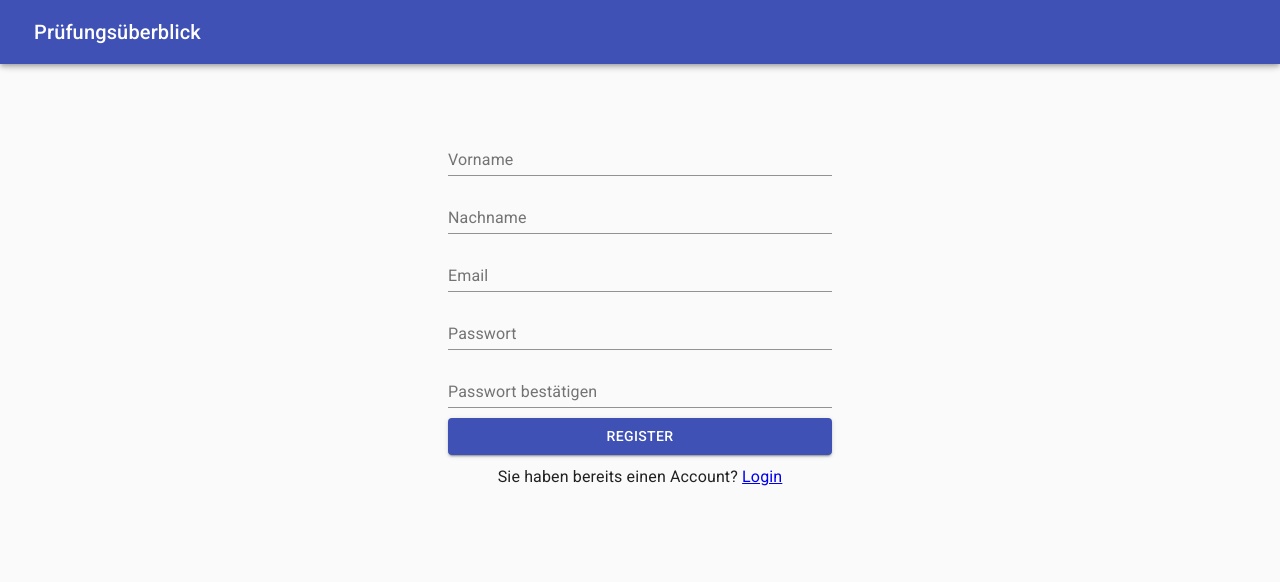
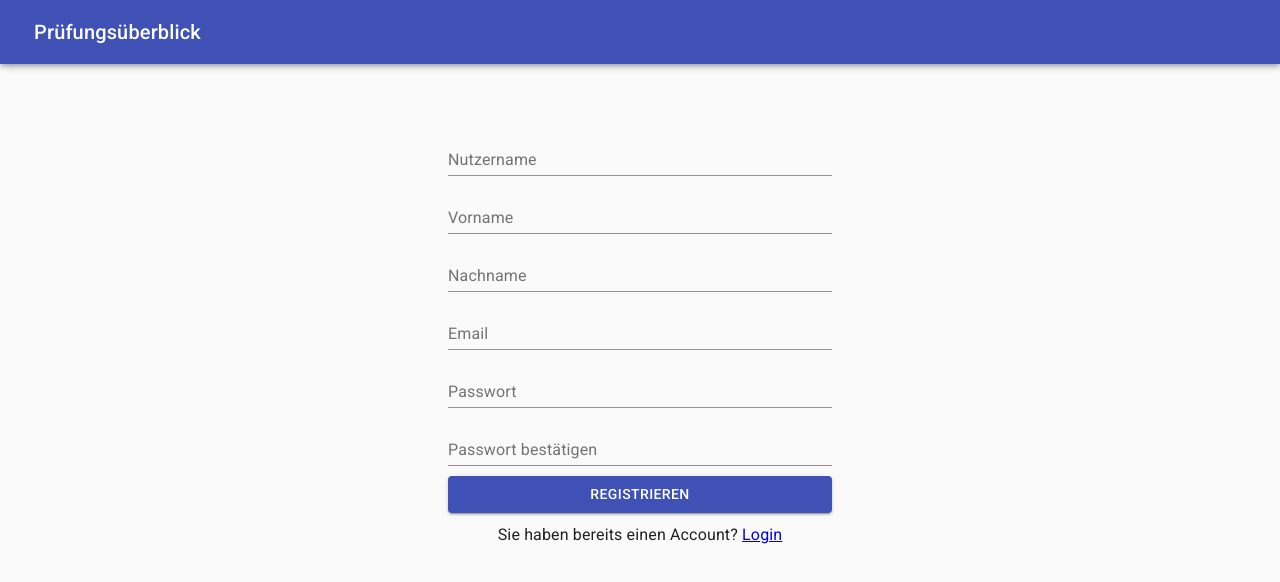
Before and after one commit to lieberlois/python-webprog, a React (Create React App) app in the folder WebUI/: page /register in a window 1280 px wide. Shown: the top 582 px of the page. Built offline with nearby package versions, Linux system fonts and the light colour scheme.

Commit message:
basic login and register works

```diff
--- a/WebUI/package.json
+++ b/WebUI/package.json
@@ -10,12 +10,14 @@
     "@testing-library/user-event": "^7.1.2",
     "@types/jest": "^24.0.0",
     "@types/node": "^12.0.0",
+    "@types/qs": "^6.9.3",
     "@types/react": "^16.9.0",
     "@types/react-dom": "^16.9.0",
     "@types/react-router-dom": "^5.1.5",
     "axios": "^0.19.2",
     "chart.js": "^2.9.3",
     "clsx": "^1.1.1",
+    "qs": "^6.9.4",
     "react": "^16.13.1",
     "react-chartjs-2": "^2.9.0",
     "react-dom": "^16.13.1",
--- a/WebUI/src/bootstrap/Bootstrapper.tsx
+++ b/WebUI/src/bootstrap/Bootstrapper.tsx
@@ -4,16 +4,19 @@ import { BrowserRouter, Switch, Route } from "react-router-dom";
 import { LayoutRoot } from "./LayoutRoot";
 import { LoginPage } from "../pages/Login";
 import { RegisterPage } from "../pages/Register";
+import { CurrentUserProvider } from "./CurrentUserProvider";
 
 export function Bootstrapper() {
   return (
     <ThemeProvider>
       <BrowserRouter>
-        <Switch>
-          <Route path="/login" component={LoginPage} />
-          <Route path="/register" component={RegisterPage} />
-          <LayoutRoot />
-        </Switch>
+        <CurrentUserProvider>
+          <Switch>
+            <Route path="/login" component={LoginPage} />
+            <Route path="/register" component={RegisterPage} />
+            <LayoutRoot />
+          </Switch>
+        </CurrentUserProvider>
       </BrowserRouter>
     </ThemeProvider>
   )
--- /dev/null
+++ b/WebUI/src/bootstrap/CurrentUserProvider.tsx
@@ -0,0 +1,25 @@
+import React, { useState, useContext } from "react";
+import { ISingleChildProps } from "../util/ISingleChildProps";
+import { IUser } from "../models/user";
+
+type User = IUser | null;
+type UserContext = [User, (user: User) => void];
+const CurrentUserContext = React.createContext<UserContext>([null, null!]);
+
+export function CurrentUserProvider(props: ISingleChildProps) {
+  const [currentUser, setCurrentUser] = useState<User>(null);
+
+  return (
+    <CurrentUserContext.Provider value={[currentUser, setCurrentUser]}>
+      {props.children}
+    </CurrentUserContext.Provider>
+  );
+}
+
+export function useCurrentUser(): UserContext {
+  return useContext(CurrentUserContext);
+}
+
+export function useSetCurrentUser(): (user: User) => void {
+  return useContext(CurrentUserContext)[1];
+}
--- a/WebUI/src/components/chart/GradeChart.tsx
+++ b/WebUI/src/components/chart/GradeChart.tsx
@@ -1,6 +1,6 @@
 import React, { useMemo } from "react";
 import { useLoad } from "../../hooks/UseLoad";
-import Exams from "../../util/agent";
+import { Exams } from "../../util/agent";
 import { Bar } from "react-chartjs-2";
 import { CircularProgress, Card, makeStyles, createStyles } from "@material-ui/core";
 
--- /dev/null
+++ b/WebUI/src/models/user.ts
@@ -0,0 +1,8 @@
+export interface IUser {
+  readonly id?: number;
+  readonly username: string;
+  readonly email: string;
+  readonly first_name: string;
+  readonly last_name: string;
+  readonly password: string;
+}
--- a/WebUI/src/pages/Exam.tsx
+++ b/WebUI/src/pages/Exam.tsx
@@ -1,6 +1,6 @@
 import React from "react";
 import { useLoad } from "../hooks/UseLoad";
-import Exams from "../util/agent";
+import { Exams } from "../util/agent";
 import { CircularProgress } from "@material-ui/core";
 import { ExamTable } from "../components/exam/ExamTable";
 
--- a/WebUI/src/pages/Login.tsx
+++ b/WebUI/src/pages/Login.tsx
@@ -1,7 +1,8 @@
 import React, { useState } from "react";
 import { Box, TextField, Button, Typography, makeStyles, createStyles } from "@material-ui/core";
 import { AuthHeader } from "../components/header/AuthHeader";
-import { Link } from "react-router-dom";
+import { Link, useHistory } from "react-router-dom";
+import { Auth } from "../util/agent";
 
 const useStyles = makeStyles(() =>
   createStyles({
@@ -16,19 +17,21 @@ const useStyles = makeStyles(() =>
 
 export function LoginPage() {
   const classes = useStyles();
-  const [email, setEmail] = useState("");
+  const [username, setUsername] = useState("");
   const [password, setPassword] = useState("");
+  const history = useHistory();
 
-  const onSubmit = () => {
-    console.log(email);
-    console.log(password);
+  const onSubmit = async () => {
+    const response = await Auth.login(username, password);
+    console.log(response);
+    history.push("/home");
   }
 
   return (
     <Box>
       <AuthHeader />
       <Box display="flex" flexDirection="column" margin="auto" marginTop="15%" width="30%" >
-        <TextField label="Email" value={email} onChange={e => setEmail(e.target.value)} className={classes.textarea} />
+        <TextField label="Nutzername" value={username} onChange={e => setUsername(e.target.value)} className={classes.textarea} />
         <TextField label="Passwort" value={password} onChange={e => setPassword(e.target.value)} type="password" margin="normal" className={classes.textarea} />
         <Button color="primary" variant="contained" onClick={onSubmit} >Login</Button>
         <Typography align="center" className={classes.paragraph}>Noch keinen Account? <Link to ="/register">Registrieren</Link></Typography>
--- a/WebUI/src/pages/Register.tsx
+++ b/WebUI/src/pages/Register.tsx
@@ -1,7 +1,10 @@
 import React, { useState } from "react";
 import { Box, TextField, Button, Typography, createStyles, makeStyles } from "@material-ui/core";
 import { AuthHeader } from "../components/header/AuthHeader";
-import { Link } from "react-router-dom";
+import { Link, useHistory } from "react-router-dom";
+import { IUser } from "../models/user";
+import { Auth } from "../util/agent";
+import { useSetCurrentUser } from "../bootstrap/CurrentUserProvider";
 
 const useStyles = makeStyles(() =>
   createStyles({
@@ -16,26 +19,40 @@ const useStyles = makeStyles(() =>
 
 export function RegisterPage() {
   const classes = useStyles();
+  const [username, setUsername] = useState("");
   const [firstName, setFirstName] = useState("");
   const [lastName, setLastName] = useState("");
   const [email, setEmail] = useState("");
   const [password, setPassword] = useState("");
   const [confPassword, setConfPassword] = useState("");
+  const history = useHistory();
 
-  const onSubmit = () => {
+  const setCurrentUser = useSetCurrentUser();
 
+  const onSubmit = async () => {
+    const user: IUser = {
+      first_name: firstName,
+      last_name: lastName,
+      username,
+      email,
+      password
+    };
+    const response = await Auth.register(user);
+    console.log(response);
+    history.push("/home");
   }
 
   return (
     <Box>
       <AuthHeader />
       <Box display="flex" flexDirection="column" margin="auto" marginTop="10%" width="30%" >
+        <TextField label="Nutzername" value={username} onChange={e => setUsername(e.target.value)} className={classes.textarea} />
         <TextField label="Vorname" value={firstName} onChange={e => setFirstName(e.target.value)} className={classes.textarea} />
         <TextField label="Nachname" value={lastName} onChange={e => setLastName(e.target.value)} className={classes.textarea} />
         <TextField label="Email" value={email} onChange={e => setEmail(e.target.value)} className={classes.textarea} />
         <TextField label="Passwort" value={password} onChange={e => setPassword(e.target.value)} type="password" className={classes.textarea} />
         <TextField label="Passwort bestätigen" value={confPassword} onChange={e => setConfPassword(e.target.value)} type="password" className={classes.textarea} />
-        <Button color="primary" variant="contained" onClick={onSubmit} >Register</Button>
+        <Button color="primary" variant="contained" onClick={onSubmit} >Registrieren</Button>
         <Typography align="center" className={classes.paragraph}>Sie haben bereits einen Account? <Link to ="/login">Login</Link></Typography>
       </Box>
     </Box>
--- a/WebUI/src/util/agent.ts
+++ b/WebUI/src/util/agent.ts
@@ -1,5 +1,7 @@
 import axios, { AxiosResponse } from "axios";
+import qs from "qs";
 import { IExam } from "../models/exam";
+import { IUser } from "../models/user";
 
 axios.defaults.baseURL = "http://localhost:8000";
 
@@ -7,12 +9,12 @@ const responseBody = (response: AxiosResponse) => response.data;
 
 const requests = {
   get: (url: string) => axios.get(url).then(responseBody),
-  post: (url: string, body: {}) => axios.post(url, body).then(responseBody),
+  post: (url: string, body: {} | string, config?: {}) => axios.post(url, body, config).then(responseBody),
   put: (url: string, body: {}) => axios.put(url, body).then(responseBody),
   delete: (url: string) => axios.delete(url).then(responseBody),
 };
 
-const Exams = {
+export const Exams = {
   list: (onlyPassed: boolean = false): Promise<IExam[]> => requests.get(`/exams/?only_passed=${onlyPassed}`),
   details: (id: number): Promise<IExam> => requests.get(`/exams/${id}`),
   create: (exam: IExam) => requests.post("/exams", exam),
@@ -20,4 +22,7 @@ const Exams = {
   delete: (id: string) => requests.delete(`/exams/${id}`),
 };
 
-export default Exams;
+export const Auth = {
+  register: (user: IUser) => requests.post("/auth/register", user),
+  login: (username: string, password: string) => requests.post("/auth/token", qs.stringify({ username, password }), { headers: { 'Content-Type': 'application/x-www-form-urlencoded' }})
+}
```
Also changed, not shown: WebUI/src/models/exam.ts (+4 -4 lines), 1 other file (tests, documents, lock files or other folders).
